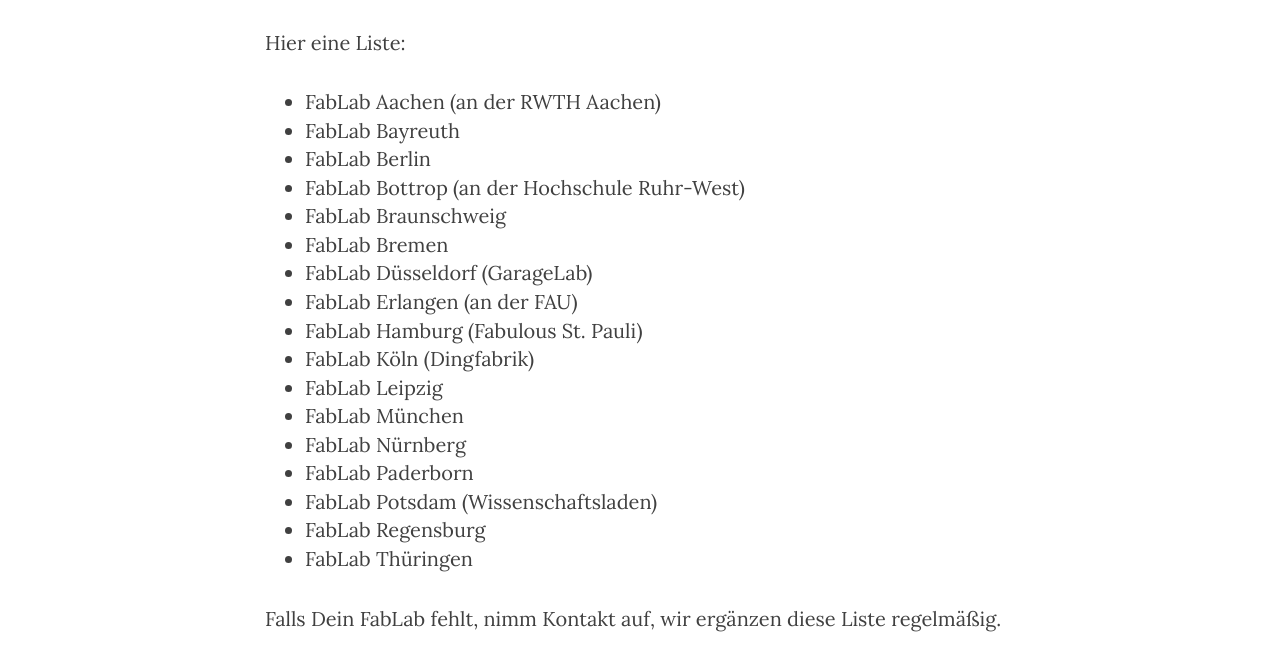
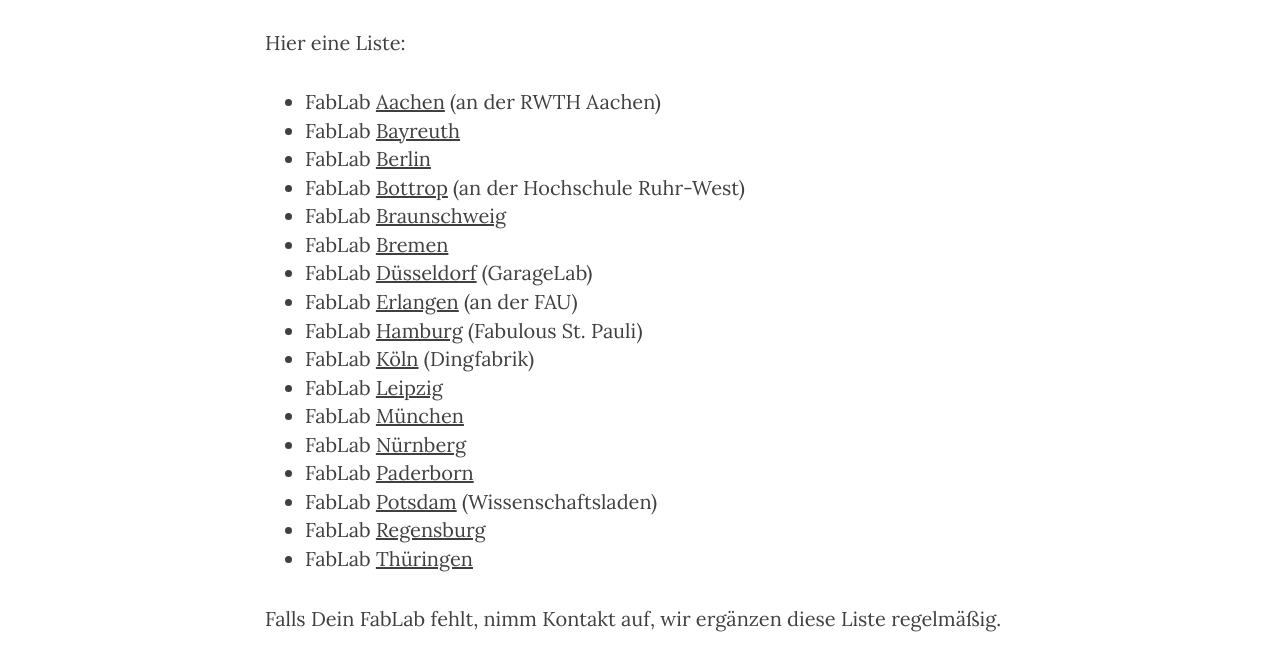
Before and after one commit to fabrikationslabor/fabrikationslabor.github.io, a Jekyll site: the page built from fablabs-in-deutschland.html, in a window 1280 px wide. Shown: the part 1042-1700 px from the top of the page. Built offline with Jekyll 4.4.1, drawn with Linux system fonts in a browser that asks for light colours; nearby versions of some CDN libraries.

Commit message:
Links unterstreichen, Includes per HTTPS

```diff
--- a/_includes/head.html
+++ b/_includes/head.html
@@ -19,9 +19,9 @@
     <link rel="stylesheet" href="{{ "/css/syntax.css" | prepend: site.baseurl }}">
 
     <!-- Custom Fonts -->
-    <link href="http://maxcdn.bootstrapcdn.com/font-awesome/4.2.0/css/font-awesome.min.css" rel="stylesheet" type="text/css">
-    <link href='http://fonts.googleapis.com/css?family=Lora:400,700,400italic,700italic' rel='stylesheet' type='text/css'>
-    <link href='http://fonts.googleapis.com/css?family=Open+Sans:300italic,400italic,600italic,700italic,800italic,400,300,600,700,800' rel='stylesheet' type='text/css'>
+    <link href="https://maxcdn.bootstrapcdn.com/font-awesome/4.2.0/css/font-awesome.min.css" rel="stylesheet" type="text/css">
+    <link href='https://fonts.googleapis.com/css?family=Lora:400,700,400italic,700italic' rel='stylesheet' type='text/css'>
+    <link href='https://fonts.googleapis.com/css?family=Open+Sans:300italic,400italic,600italic,700italic,800italic,400,300,600,700,800' rel='stylesheet' type='text/css'>
 
     <!-- HTML5 Shim and Respond.js IE8 support of HTML5 elements and media queries -->
     <!-- WARNING: Respond.js doesn't work if you view the page via file:// -->
--- a/css/clean-blog.css
+++ b/css/clean-blog.css
@@ -7,7 +7,7 @@
   line-height: 1.5;
   margin: 30px 0;
 }
-p a {
+p a, li a {
   text-decoration: underline;
 }
 h1,
@@ -57,6 +57,7 @@
   font-size: 12px;
   font-weight: 800;
   letter-spacing: 1px;
+  text-decoration: none;
 }
 @media only screen and (min-width: 768px) {
   .navbar-custom {
```
Also changed, not shown: css/clean-blog.min.css (deleted).
